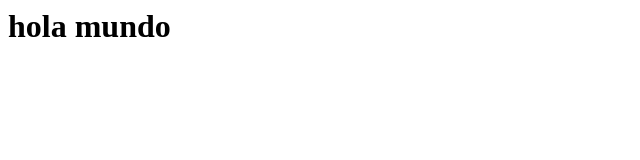
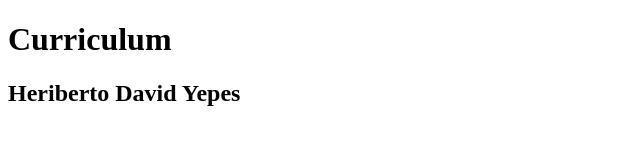
Before and after one commit to herdavyep/herdavyep.github.io, a plain HTML site: page index.html in a window 1280 px wide. Shown: the whole page, without its empty margins (0-640 px from the left). Drawn offline with Linux system fonts and the light colour scheme.

Commit message:
curriculum prueba

```diff
--- a/index.html
+++ b/index.html
@@ -1 +1,13 @@
-<h1>hola mundo</h1>
+<!DOCTYPE html>
+<html lang="en">
+<head>
+    <meta charset="UTF-8">
+    <meta name="viewport" content="width=device-width, initial-scale=1.0">
+    <meta http-equiv="X-UA-Compatible" content="ie=edge">
+    <title>Heriberto David Yepes</title>
+</head>
+<body>
+    <h1>Curriculum</h1>
+    <h2>Heriberto David Yepes</h2>
+</body>
+</html>
```
